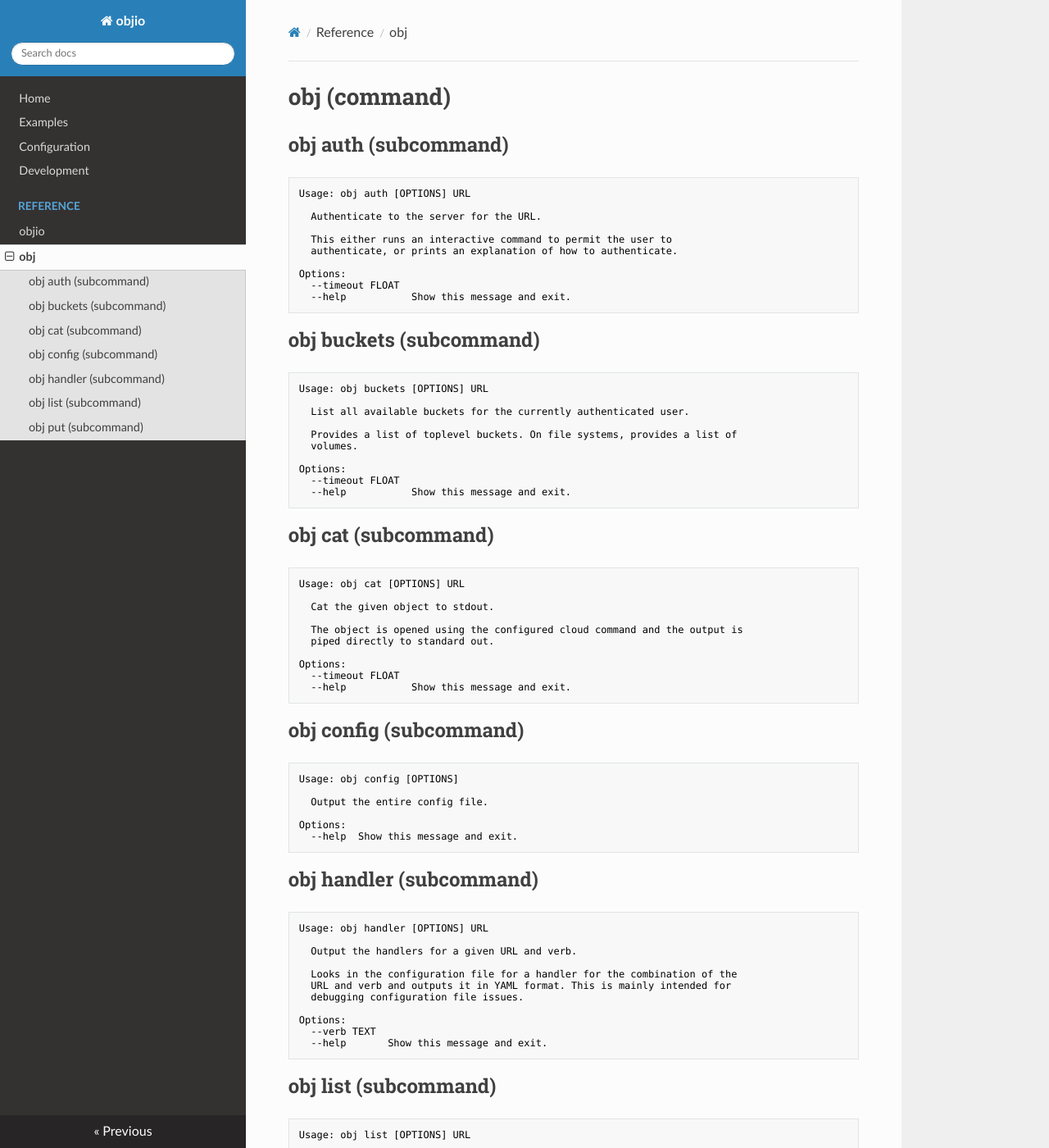
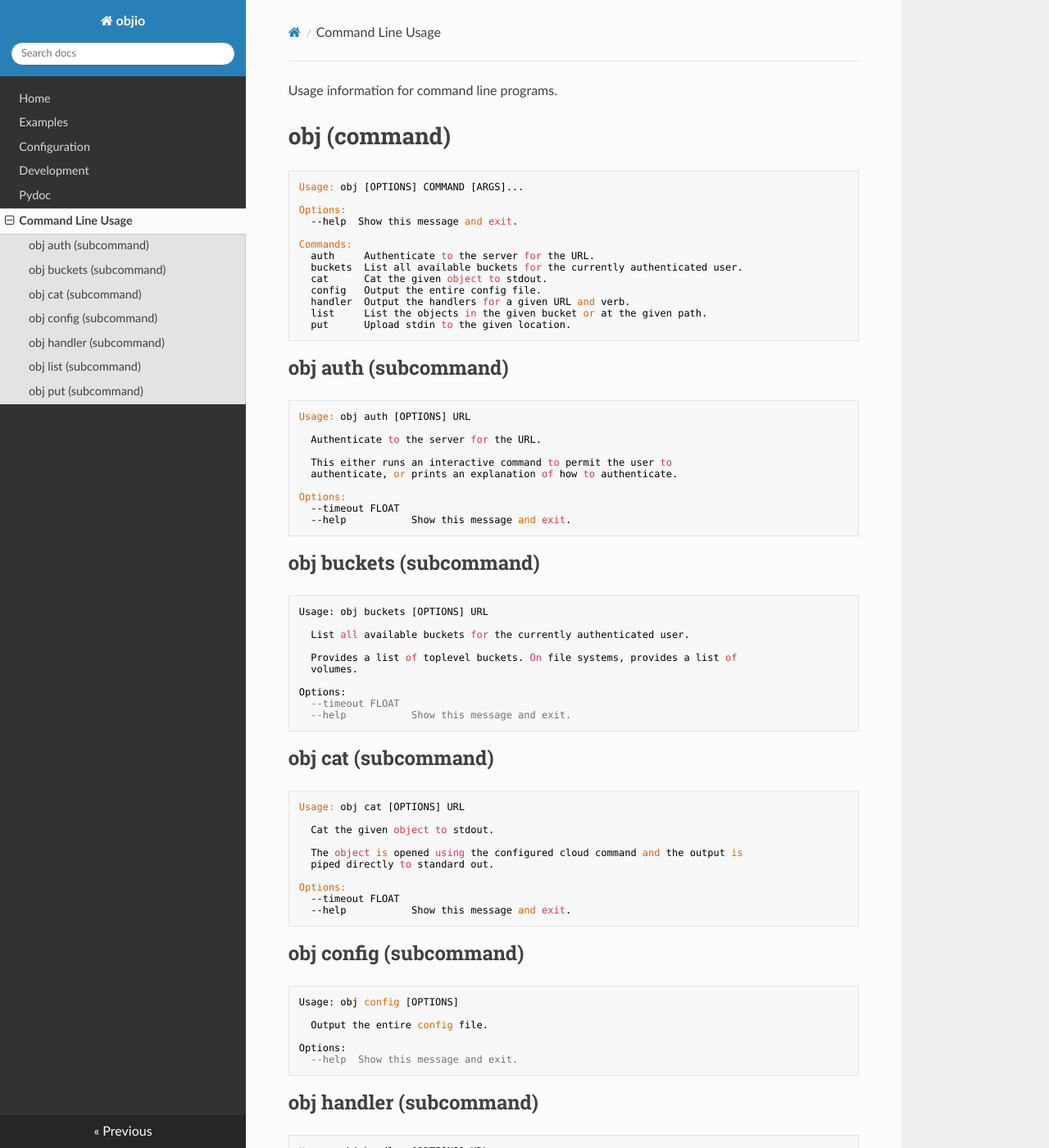
Before and after one commit to tmbdev/objectio, an MkDocs documentation site: the page built from docs/commands.md, in a window 1280 px wide and 1400 px high. Shown: the whole window at 82% size. Built offline with MkDocs 1.6.1, drawn with Linux system fonts in a browser that asks for light colours; nearby versions of some CDN libraries; some of the changed text lies outside the part shown.

````diff
--- a/docs/obj.md
+++ b/docs/commands.md
@@ -1,10 +1,25 @@
-
+Usage information for command line programs.
 # obj (command)
 
+```
+Usage: obj [OPTIONS] COMMAND [ARGS]...
+
+Options:
+  --help  Show this message and exit.
+
+Commands:
+  auth     Authenticate to the server for the URL.
+  buckets  List all available buckets for the currently authenticated user.
+  cat      Cat the given object to stdout.
+  config   Output the entire config file.
+  handler  Output the handlers for a given URL and verb.
+  list     List the objects in the given bucket or at the given path.
+  put      Upload stdin to the given location.
+```
 
 ## obj auth (subcommand)
 
-```generic
+```
 Usage: obj auth [OPTIONS] URL
 
   Authenticate to the server for the URL.
@@ -17,10 +32,9 @@ Options:
   --help           Show this message and exit.
 ```
 
-
 ## obj buckets (subcommand)
 
-```generic
+```
 Usage: obj buckets [OPTIONS] URL
 
   List all available buckets for the currently authenticated user.
@@ -33,10 +47,9 @@ Options:
   --help           Show this message and exit.
 ```
 
-
 ## obj cat (subcommand)
 
-```generic
+```
 Usage: obj cat [OPTIONS] URL
 
   Cat the given object to stdout.
@@ -49,10 +62,9 @@ Options:
   --help           Show this message and exit.
 ```
 
-
 ## obj config (subcommand)
 
-```generic
+```
 Usage: obj config [OPTIONS]
 
   Output the entire config file.
@@ -61,10 +73,9 @@ Options:
   --help  Show this message and exit.
 ```
 
-
 ## obj handler (subcommand)
 
-```generic
+```
 Usage: obj handler [OPTIONS] URL
 
   Output the handlers for a given URL and verb.
@@ -78,10 +89,9 @@ Options:
   --help       Show this message and exit.
 ```
 
-
 ## obj list (subcommand)
 
-```generic
+```
 Usage: obj list [OPTIONS] URL
 
   List the objects in the given bucket or at the given path.
@@ -93,10 +103,9 @@ Options:
   --help           Show this message and exit.
 ```
 
-
 ## obj put (subcommand)
 
-```generic
+```
 Usage: obj put [OPTIONS] URL
 
   Upload stdin to the given location.
--- a/mkdocs.yml
+++ b/mkdocs.yml
@@ -4,7 +4,6 @@ nav:
     - Examples: examples.md
     - Configuration: configuration.md
     - Development: development.md
-    - Reference:
-      - objio: objio.md
-      - obj: obj.md
+    - Pydoc: pydoc.md
+    - Command Line Usage: commands.md
 theme: readthedocs
````
Also changed, not shown: docs/io.md (deleted, +0 -1 lines), docs/objio.md (deleted, +0 -16 lines), docs/pydoc.md (added, +61 -0 lines), 1 other file.
